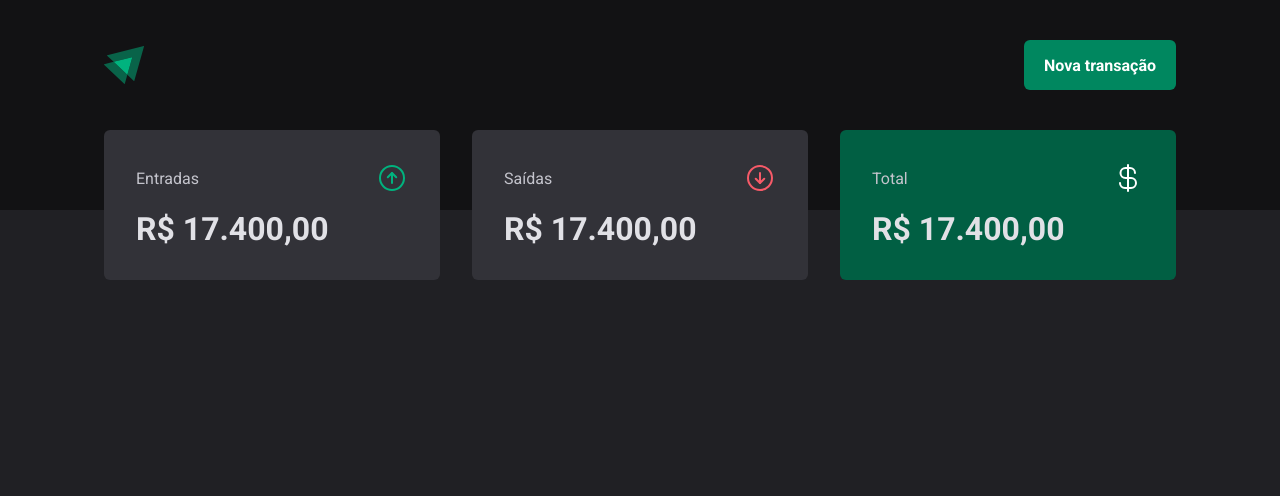
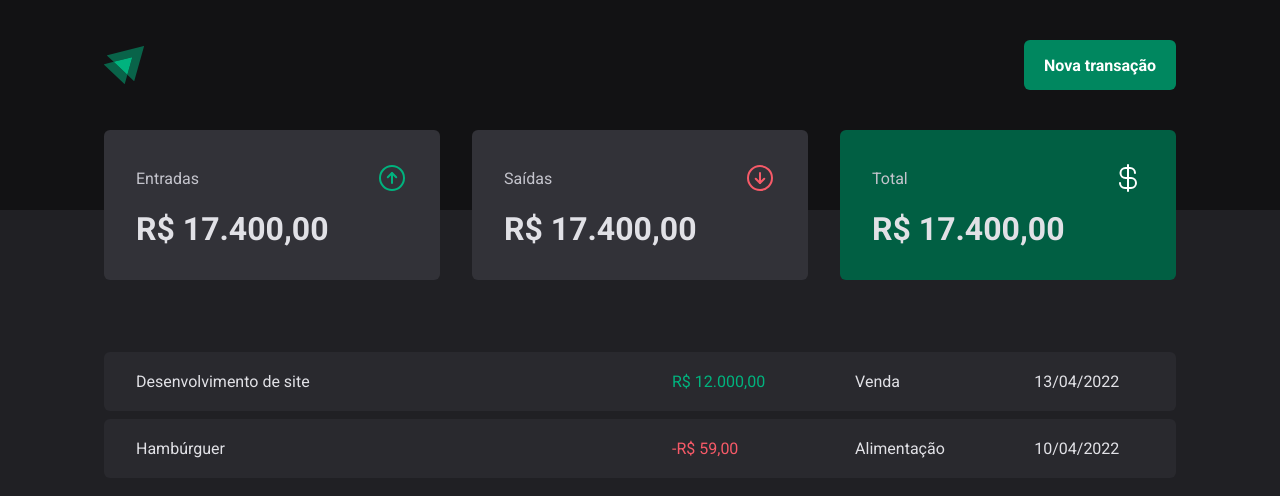
Before and after one commit to caio-guimaraes-web/dt-money-by-caio, a React (Vite) app: page / in a window 1280 px wide. Shown: the top 496 px of the page. Built offline with nearby package versions, Linux system fonts and the light colour scheme.

Commit message:
Transaction table

```diff
--- a/src/pages/Transactions/index.tsx
+++ b/src/pages/Transactions/index.tsx
@@ -1,11 +1,38 @@
 import { Header } from "../../components/Header"
 import { Summary } from "../../components/Summary"
+import {
+  PriceHighlight,
+  TransactionsContainer,
+  TransactionsTable,
+} from "./styles"
 
 export function Transactions() {
   return (
     <div>
       <Header />
       <Summary />
+      <TransactionsContainer>
+        <TransactionsTable>
+          <tbody>
+            <tr>
+              <td width="50%">Desenvolvimento de site</td>
+              <td>
+                <PriceHighlight variant="income">R$ 12.000,00</PriceHighlight>
+              </td>
+              <td>Venda</td>
+              <td>13/04/2022</td>
+            </tr>
+            <tr>
+              <td width="50%">Hambúrguer</td>
+              <td>
+                <PriceHighlight variant="outcome">-R$ 59,00</PriceHighlight>
+              </td>
+              <td>Alimentação</td>
+              <td>10/04/2022</td>
+            </tr>
+          </tbody>
+        </TransactionsTable>
+      </TransactionsContainer>
     </div>
   )
 }
--- a/src/pages/Transactions/styles.ts
+++ b/src/pages/Transactions/styles.ts
@@ -0,0 +1,38 @@
+import styled from "styled-components"
+
+export const TransactionsContainer = styled.main`
+  width: 100%;
+  max-width: 1120px;
+  margin: 4rem auto 0;
+  padding: 0 1.5rem;
+`
+
+export const TransactionsTable = styled.table`
+  width: 100%;
+  border-collapse: separate;
+  border-spacing: 0 0.5rem;
+  /* margin-top: 1.5rem; */
+  td {
+    padding: 1.25rem 2rem;
+    background: ${(props) => props.theme["gray-700"]};
+    &:first-child {
+      border-top-left-radius: 6px;
+      border-bottom-left-radius: 6px;
+    }
+    &:last-child {
+      border-top-right-radius: 6px;
+      border-bottom-right-radius: 6px;
+    }
+  }
+`
+
+interface PriceHighlightProps {
+  variant: "income" | "outcome"
+}
+
+export const PriceHighlight = styled.span<PriceHighlightProps>`
+  color: ${(props) =>
+    props.variant === "income"
+      ? props.theme["green-300"]
+      : props.theme["red-300"]};
+`
```
